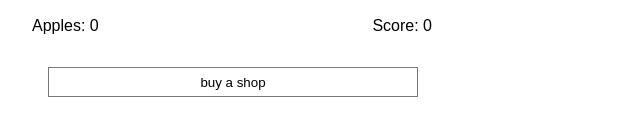
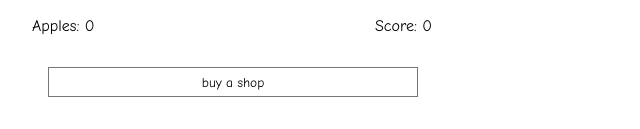
Before and after one commit to antistic/snek-gem, a plain HTML site: page index.html in a window 1280 px wide. Shown: the part 341-470 px from the top of the page, 248-888 px from the left. Drawn offline with nearby package versions, Linux system fonts and the light colour scheme.

Commit message:
Comic Sans up the place

```diff
--- a/style.css
+++ b/style.css
@@ -1,5 +1,5 @@
 body {
-    font-family: sans-serif;
+    font-family: Comic Sans MS;
 }
 
 canvas,
@@ -84,6 +84,7 @@ h1 {
     background-color: #fff;
     border: 1px solid #777;
     padding: 0.5em;
+    font-family: comic sans ms;
 }
 
 #items button:hover {
```
